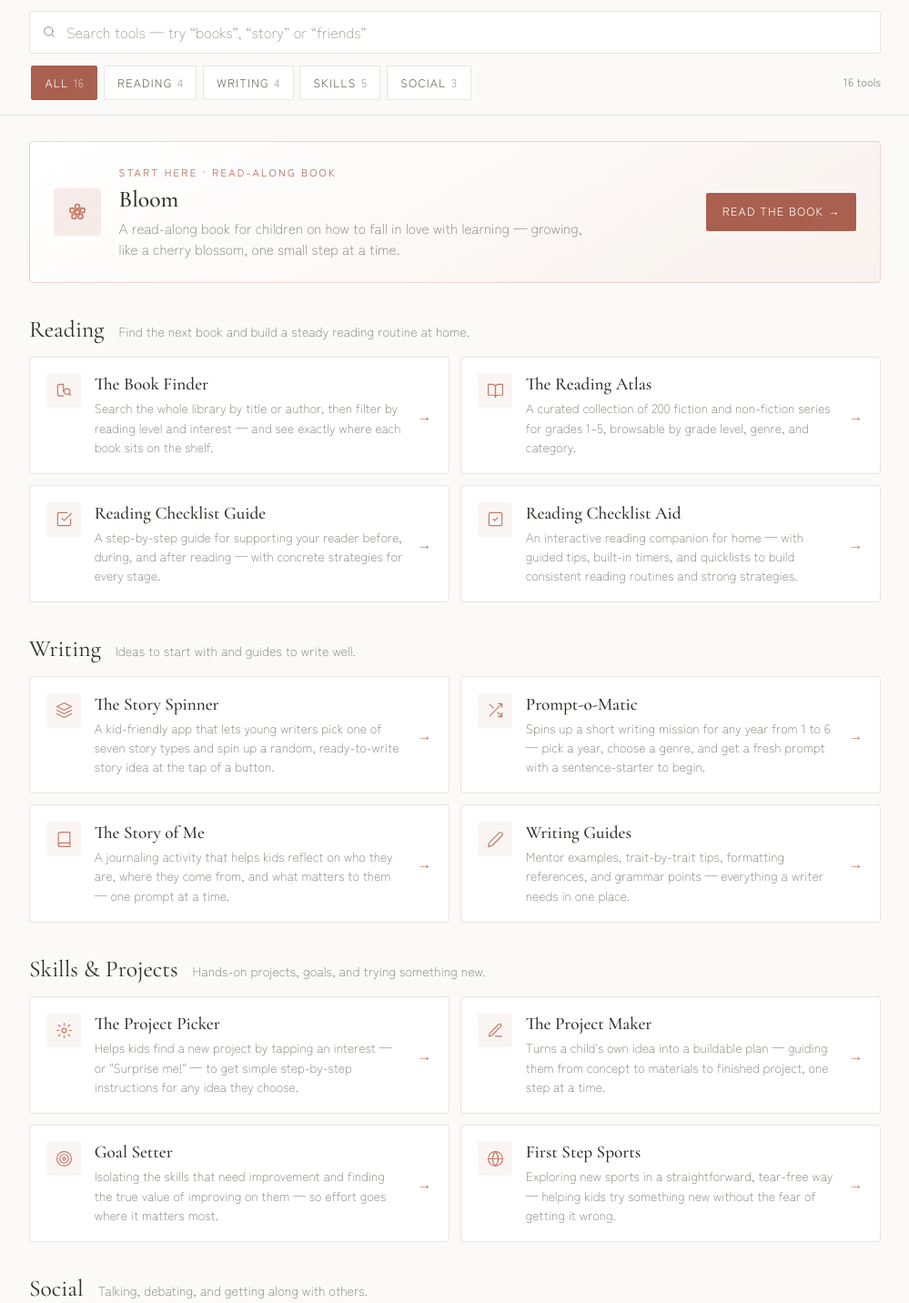
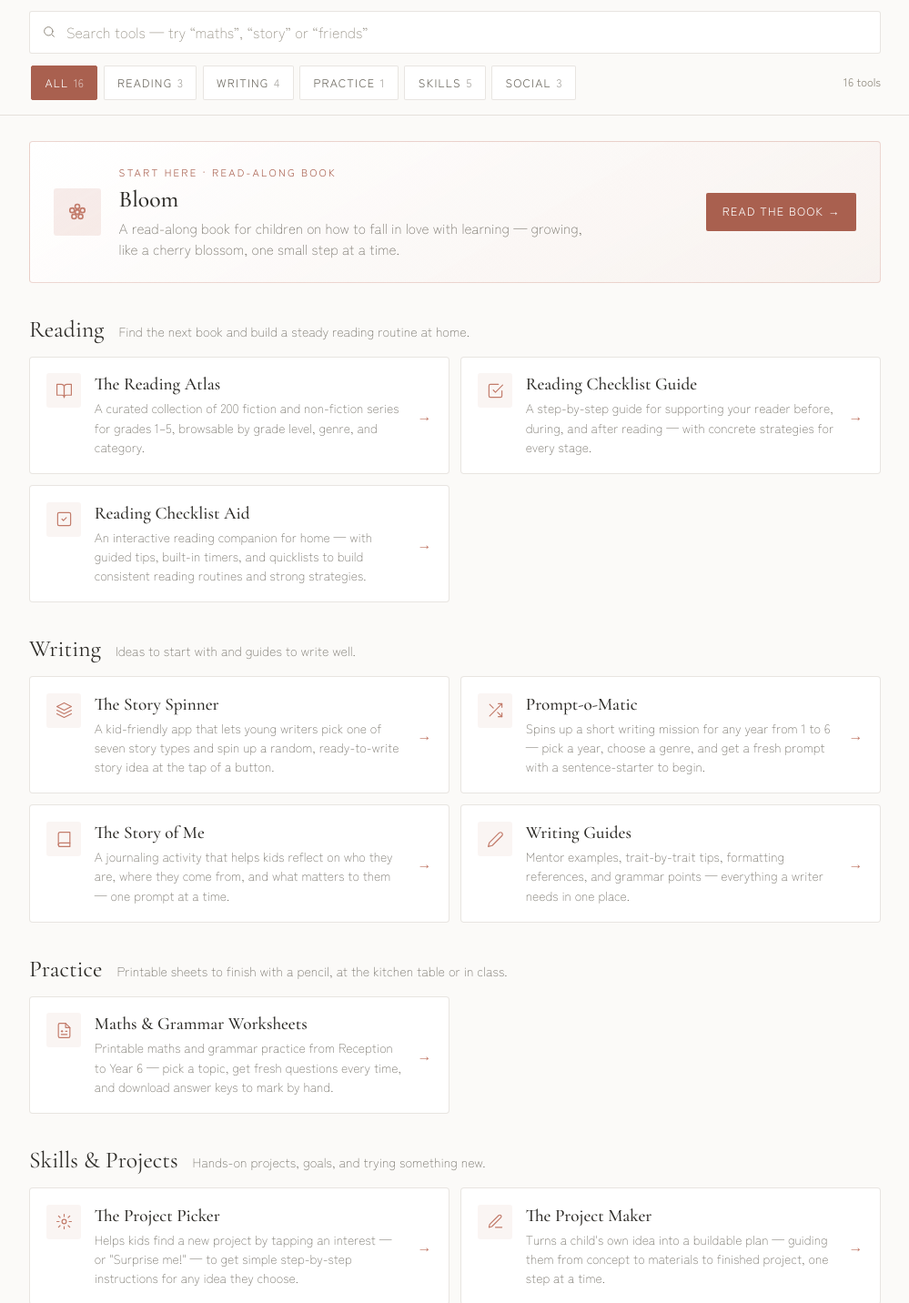
Before and after one commit to axelnorwood/axelnorwood.github.io, a plain HTML site: page index.html in a window 1280 px wide. Shown: the part 371-1803 px from the top of the page at 91% size, without its empty margins (140-1139 px from the left). Drawn offline with nearby package versions, Linux system fonts and the light colour scheme.

Commit message:
Update search placeholder and add practice section

```diff
--- a/index.html
+++ b/index.html
@@ -497,13 +497,14 @@ main{padding:1rem 0 2rem;scroll-margin-top:var(--toolbar-h)}
     <div class="search">
       <svg viewBox="0 0 24 24" fill="none" stroke="currentColor" stroke-width="1.5" stroke-linecap="round" stroke-linejoin="round" aria-hidden="true"><circle cx="11" cy="11" r="7"/><path d="m20 20-3.5-3.5"/></svg>
       <label class="sr-only" for="search">Search tools</label>
-      <input id="search" type="search" placeholder="Search tools — try “books”, “story” or “friends”" autocomplete="off"/>
+      <input id="search" type="search" placeholder="Search tools — try “maths”, “story” or “friends”" autocomplete="off"/>
     </div>
     <div class="filter-row">
       <nav class="filter-nav" aria-label="Filter tools by category">
         <button type="button" class="filter-btn" data-filter="all" aria-pressed="true">All<span class="count"></span></button>
         <button type="button" class="filter-btn" data-filter="reading" aria-pressed="false">Reading<span class="count"></span></button>
         <button type="button" class="filter-btn" data-filter="writing" aria-pressed="false">Writing<span class="count"></span></button>
+        <button type="button" class="filter-btn" data-filter="practice" aria-pressed="false">Practice<span class="count"></span></button>
         <button type="button" class="filter-btn" data-filter="skills" aria-pressed="false">Skills<span class="count"></span></button>
         <button type="button" class="filter-btn" data-filter="social" aria-pressed="false">Social<span class="count"></span></button>
       </nav>
@@ -536,17 +537,6 @@ main{padding:1rem 0 2rem;scroll-margin-top:var(--toolbar-h)}
       <p>Find the next book and build a steady reading routine at home.</p>
     </div>
     <div class="grid">
-
-      <a href="bookfinder.html" class="card" data-cat="reading">
-        <div class="card-icon">
-          <svg viewBox="0 0 24 24" fill="none" stroke="currentColor" stroke-width="1.5" stroke-linecap="round" stroke-linejoin="round" aria-hidden="true"><path d="M3 5.5A2.5 2.5 0 0 1 5.5 3H11v10.5"/><path d="M3 5.5v11A2.5 2.5 0 0 0 5.5 19H11"/><circle cx="16" cy="13" r="4"/><path d="m19 16 2 2"/></svg>
-        </div>
-        <div class="card-body">
-          <div class="card-title">The Book Finder</div>
-          <div class="card-desc">Search the whole library by title or author, then filter by reading level and interest — and see exactly where each book sits on the shelf.</div>
-        </div>
-        <span class="card-arrow" aria-hidden="true">→</span>
-      </a>
 
       <a href="reading-atlas.html" class="card" data-cat="reading">
         <div class="card-icon">
@@ -632,6 +622,28 @@ main{padding:1rem 0 2rem;scroll-margin-top:var(--toolbar-h)}
         <div class="card-body">
           <div class="card-title">Writing Guides</div>
           <div class="card-desc">Mentor examples, trait-by-trait tips, formatting references, and grammar points — everything a writer needs in one place.</div>
+        </div>
+        <span class="card-arrow" aria-hidden="true">→</span>
+      </a>
+
+    </div>
+  </section>
+
+  <!-- Practice -->
+  <section class="group" aria-labelledby="g-practice">
+    <div class="group-head">
+      <h2 id="g-practice">Practice</h2>
+      <p>Printable sheets to finish with a pencil, at the kitchen table or in class.</p>
+    </div>
+    <div class="grid">
+
+      <a href="worksheets.html" class="card" data-cat="practice">
+        <div class="card-icon">
+          <svg viewBox="0 0 24 24" fill="none" stroke="currentColor" stroke-width="1.5" stroke-linecap="round" stroke-linejoin="round" aria-hidden="true"><path d="M14 2H6a2 2 0 0 0-2 2v16a2 2 0 0 0 2 2h12a2 2 0 0 0 2-2V8z"/><path d="M14 2v6h6"/><path d="M8 13h2M9 12v2M14 13h2M8 17.5h8"/></svg>
+        </div>
+        <div class="card-body">
+          <div class="card-title">Maths &amp; Grammar Worksheets</div>
+          <div class="card-desc">Printable maths and grammar practice from Reception to Year 6 — pick a topic, get fresh questions every time, and download answer keys to mark by hand.</div>
         </div>
         <span class="card-arrow" aria-hidden="true">→</span>
       </a>
```
